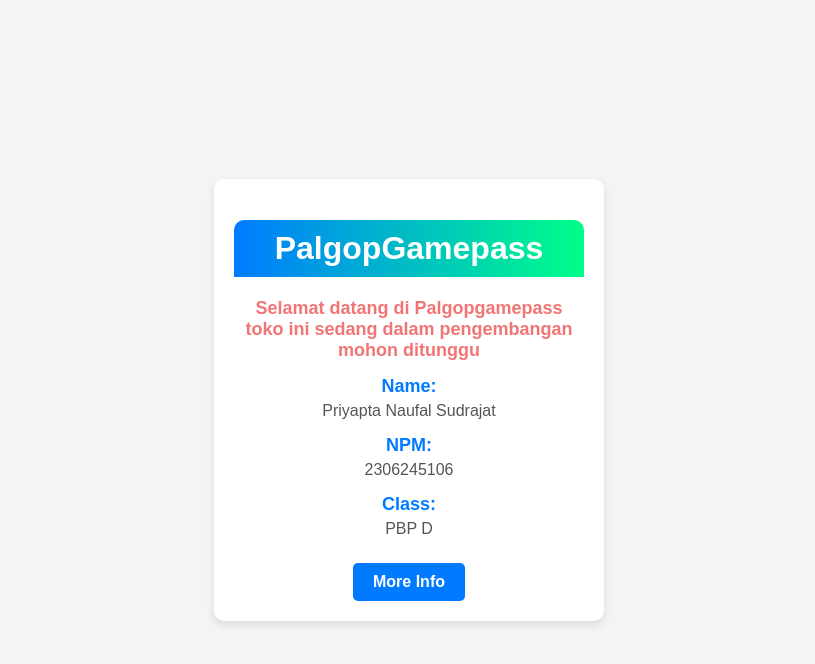
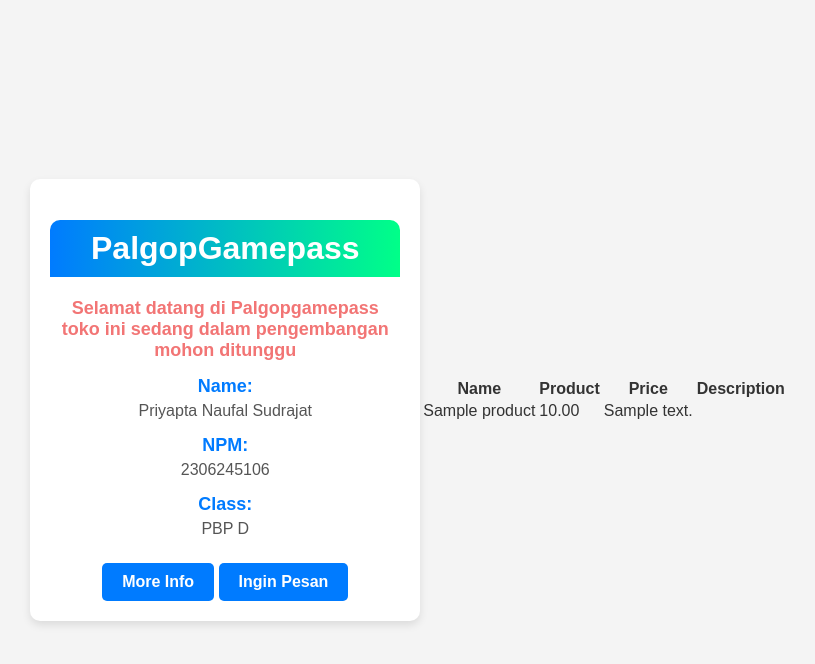
Before and after one commit to Priyapta/palgop-gamepass, a Django app: page / in a window 1280 px wide. Shown: the top 664 px of the page, without its empty margins (231-1046 px from the left). Run offline with Django 5.2, Linux system fonts and the light colour scheme; tables that the repository leaves empty hold one stand-in row (values such as "Sample post").

Commit message:
update add project

```diff
--- a/main/models.py
+++ b/main/models.py
@@ -1,6 +1,8 @@
 from django.db import models
+import uuid
 
 class Product(models.Model):
     itemName = models.CharField(max_length=255)
     itemDescription = models.TextField()
     itemPrice = models.DecimalField(max_digits=10, decimal_places=2)
+    itemid = models.UUIDField(primary_key=True, default=uuid.uuid4, editable=False)
--- a/main/templates/main.html
+++ b/main/templates/main.html
@@ -1,8 +1,6 @@
-<!DOCTYPE html>
-<html lang="en">
+{% extends 'base.html' %}
+{% block content %}
 <head>
-    <meta charset="UTF-8">
-    <meta name="viewport" content="width=device-width, initial-scale=1.0">
     <title>PalgopGamepass</title>
     <style>
         body {
@@ -87,7 +85,38 @@
 
         <!-- Optional: Add a Button -->
         <a href="https://github.com/Priyapta/palgop-gamepass" class="btn">More Info</a>
+        <a href="{% url 'main:create_product' %}" class="btn">
+          Ingin Pesan
+        </a>
     </div>
 
 </body>
 </html>
+{% if not product_entries %}
+<p> </p>
+{% else %}
+<table>
+  <tr>
+    <th>Name</th>
+    <th>Product</th>
+    <th>Price</th>
+    <th>Description</th>
+  </tr>
+
+  {% comment %} Berikut cara memperlihatkan data mood di bawah baris ini
+  {% endcomment %}
+  {% for product in product_entries %}
+  <tr>
+    <td>{{product.itemName}}</td>
+    <td>{{product.itemPrice}}</td>
+    <td>{{product.itemDescription}}</td>
+    {% comment %} <td>{{product.mood_intensity}}</td>  {% endcomment %}
+  </tr>
+  {% endfor %}
+</table>
+{% endif %}
+
+<br />
+
+
+{% endblock content %}
--- a/main/urls.py
+++ b/main/urls.py
@@ -1,11 +1,15 @@
 from django.urls import path
-from main.views import show_main
+from main.views import show_main,create_product,show_xml,show_json,show_xml_by_id, show_json_by_id
 from django.urls import path, include
 
 app_name = 'main'
 
 urlpatterns = [
     path('', show_main, name='show_main'),
-
+    path('create-product',create_product , name='create_product'),
+    path('xml/', show_xml, name='show_xml'),
+    path('json/', show_json, name='show_json'),
+    path('xml/<str:id>/', show_xml_by_id, name='show_xml_by_id'),
+    path('json/<str:id>/', show_json_by_id, name='show_json_by_id'),
 
 ]
--- a/main/views.py
+++ b/main/views.py
@@ -1,9 +1,41 @@
-from django.shortcuts import render
+from django.shortcuts import render,redirect
+from main.forms import ProductEntryForm
+from main.models import Product
+from django.http import HttpResponse
+from django.core import serializers
 def show_main(request):
+    product_entries = Product.objects.all()
     context = {
         'name' : 'Priyapta Naufal Sudrajat',
         'npm': '2306245106',
-        'class': 'PBP D'
+        'class': 'PBP D',
+        'product_entries' : product_entries,
     }
 
     return render(request, "main.html", context)
+
+def create_product(request):
+    form = ProductEntryForm(request.POST or None)
+
+    if form.is_valid() and request.method == "POST":
+        form.save()
+        return redirect('main:show_main')
+
+    context = {'form': form}
+    return render(request, "create_product_entry.html", context)
+
+def show_xml(request):
+    data = Product.objects.all()
+    return HttpResponse(serializers.serialize("xml", data), content_type="application/xml")
+
+def show_json(request):
+    data = Product.objects.all()
+    return HttpResponse(serializers.serialize("json", data), content_type="application/json")
+
+def show_xml_by_id(request, id):
+    data = Product.objects.filter(pk=id)
+    return HttpResponse(serializers.serialize("xml", data), content_type="application/xml")
+
+def show_json_by_id(request, id):
+    data = Product.objects.filter(pk=id)
+    return HttpResponse(serializers.serialize("json", data), content_type="application/json")
--- a/palgop_gamepass/settings.py
+++ b/palgop_gamepass/settings.py
@@ -25,7 +25,7 @@ SECRET_KEY = 'django-insecure-x)1qy$vb8gpq0t@$6z*2m!0t_&a216)dhf*6dbl+5_&so1#tml
 # SECURITY WARNING: don't run with debug turned on in production!
 DEBUG = True
 
-ALLOWED_HOSTS = ["localhost", "127.0.0.1","priyapta-naufal-palgopgamepass.pbp.cs.ui.ac.id"]
+ALLOWED_HOSTS = ["localhost", "127.0.0.1","priyapta-naufal-palgopgamepass.pbp.cs.ui.ac.id","http://priyapta-naufal-palgopgamepass.pbp.cs.ui.ac.id/","https://priyapta-naufal-palgopgamepass.pbp.cs.ui.ac.id/"]
 
 
 # Application definition
@@ -55,7 +55,7 @@ ROOT_URLCONF = 'palgop_gamepass.urls'
 TEMPLATES = [
     {
         'BACKEND': 'django.template.backends.django.DjangoTemplates',
-        'DIRS': [],
+        'DIRS': [BASE_DIR / 'templates'],
         'APP_DIRS': True,
         'OPTIONS': {
             'context_processors': [
--- /dev/null
+++ b/templates/base.html
@@ -0,0 +1,13 @@
+{% load static %}
+<!DOCTYPE html>
+<html lang="en">
+  <head>
+    <meta charset="UTF-8" />
+    <meta name="viewport" content="width=device-width, initial-scale=1.0" />
+    {% block meta %} {% endblock meta %}
+  </head>
+
+  <body>
+    {% block content %} {% endblock content %}
+  </body>
+</html>
```
Also changed, not shown: main/forms.py (added, +7 -0 lines), main/templates/create_product_entry.html (added, +18 -0 lines), .github/workflows/deploy.yml (added), main/migrations/0002_remove_product_id_product_itemid.py (added).
